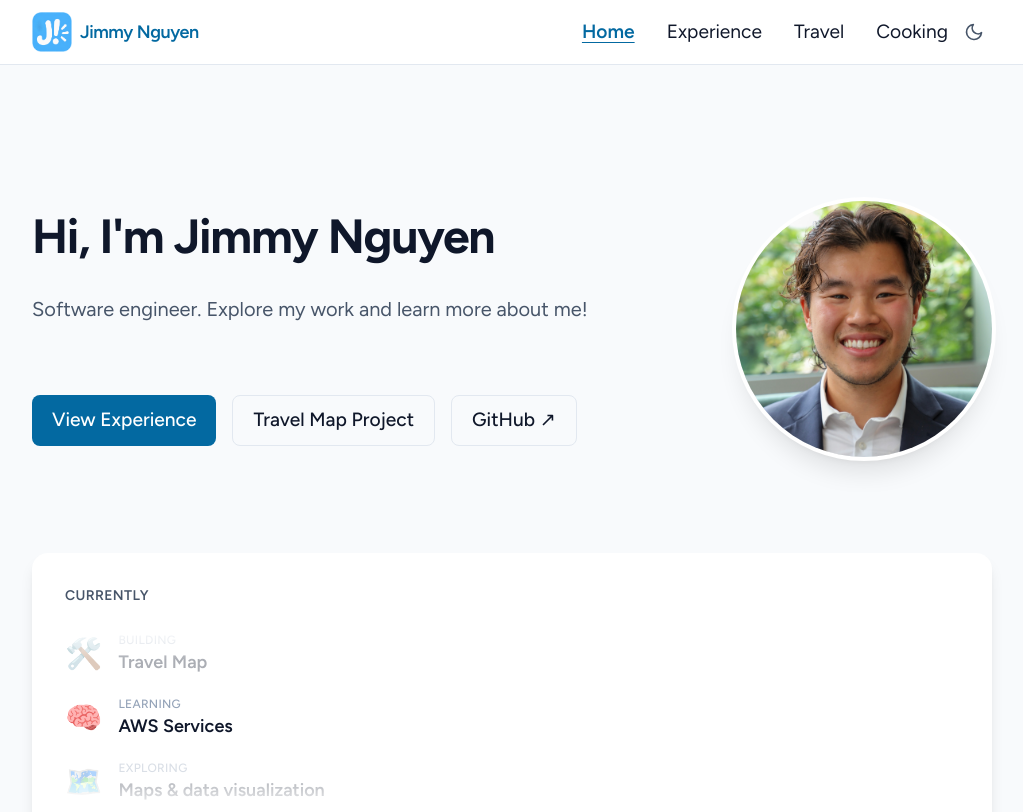
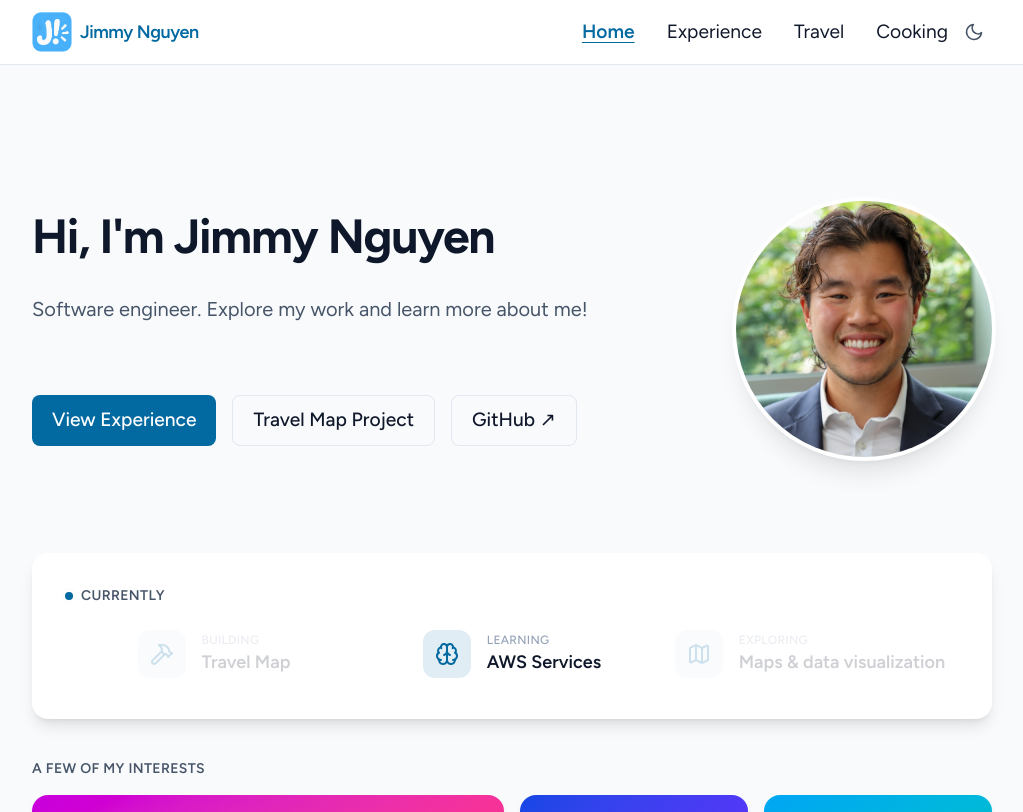
Before and after one commit to jimmytwin7/JimmyNguyen, a Next.js app: page / in a window 1280 px wide. Shown: the top 812 px of the page, without its empty margins (128-1151 px from the left). Built offline with nearby package versions, Linux system fonts and the light colour scheme.

Commit message:
new currently, add jsx a11y lint

```diff
--- a/eslint.config.mjs
+++ b/eslint.config.mjs
@@ -1,5 +1,6 @@
 import coreWebVitals from "eslint-config-next/core-web-vitals";
 import typescript from "eslint-config-next/typescript";
+import jsxA11y from "eslint-plugin-jsx-a11y";
 
 /**
  * ESLint flat config.
@@ -20,7 +21,17 @@ const eslintConfig = [
     ],
   },
   {
+    /**
+     * Accessibility: eslint-config-next already registers the jsx-a11y plugin
+     * but only turns on a handful of rules as warnings. We opt into the
+     * plugin's full `recommended` rule set here (the plugin is already
+     * registered by Next, so we reference its rules rather than re-adding the
+     * plugin, which flat config forbids) and promote the lot to errors so a
+     * real a11y problem fails the build and the pre-commit hook.
+     */
     rules: {
+      ...jsxA11y.configs.recommended.rules,
+
       /**
        * Several components intentionally flip a boolean in a mount effect
        * (`setMounted(true)`, `setPortalReady(true)`) so that the server render
--- a/package.json
+++ b/package.json
@@ -27,6 +27,7 @@
   "dependencies": {
     "@vercel/analytics": "^2.0.1",
     "framer-motion": "^13.3.0",
+    "lucide-react": "1.59.0",
     "next": "^16.3.5",
     "next-themes": "0.4.6",
     "react": "^19.0.0",
--- a/src/app/globals.css
+++ b/src/app/globals.css
@@ -78,3 +78,24 @@ body {
   outline-offset: 2px;
   border-radius: 2px;
 }
+
+/*
+ * "Currently" carousel geometry. The component shifts its track by
+ * (step + --lead) * --slot percent. These vars swap at the sm breakpoint so
+ * the same transform works for both layouts:
+ *   mobile  — 1-up: one item fills the row (--slot 100), leading clone offset
+ *             of one slot (--lead 1) keeps the active item in view.
+ *   sm+     — 3-up: each item is a third (--slot 33.333), no extra lead
+ *             (--lead 0) so the active item sits centered between neighbors.
+ */
+.currently-carousel {
+  --slot: 100;
+  --lead: 2;
+}
+
+@media (min-width: 640px) {
+  .currently-carousel {
+    --slot: 33.3333;
+    --lead: 1;
+  }
+}
--- a/src/components/home/CurrentlySection.tsx
+++ b/src/components/home/CurrentlySection.tsx
@@ -1,121 +1,167 @@
 "use client";
 
 import { useState, useEffect } from "react";
+import {
+  Hammer,
+  Brain,
+  Map as MapIcon,
+  HeartPulse,
+  Plane,
+  type LucideIcon,
+} from "lucide-react";
 
 interface CurrentlyItem {
-  emoji: string;
+  icon: LucideIcon;
   label: string;
   value: string;
 }
 
 const ITEMS: CurrentlyItem[] = [
-  { emoji: "🛠️", label: "Building", value: "Travel Map" },
-  { emoji: "🧠", label: "Learning", value: "AWS Services" },
-  { emoji: "🗺️", label: "Exploring", value: "Maps & data visualization" },
-  { emoji: "🩼", label: "Recovering from", value: "Broken collarbone" },
-  { emoji: "✈️", label: "Planning", value: "Indonesia and Japan" },
+  { icon: Hammer, label: "Building", value: "Travel Map" },
+  { icon: Brain, label: "Learning", value: "AWS Services" },
+  { icon: MapIcon, label: "Exploring", value: "Maps & data visualization" },
+  { icon: HeartPulse, label: "Recovering from", value: "Broken collarbone" },
+  { icon: Plane, label: "Planning", value: "Indonesia and Japan" },
 ];
 
-const INTERVAL_MS = 3000;
-const SLIDE_MS = 500;
-const ROW_REM = 4; // height of a single row in rem
+const HOLD_MS = 3000; // how long each item sits centered
+const SLIDE_MS = 550; // slide duration between items
+const N = ITEMS.length;
 
+/**
+ * "Currently" carousel. Shows three items at a time on sm+ — the center one
+ * sharp, the left/right neighbors blurred and dimmed as a peek — advancing one
+ * step every few seconds. Below sm it falls back to a single centered item
+ * (three thirds is too cramped to read on a phone).
+ *
+ * Infinite loop: the list is padded with a clone of the last item at the front
+ * and the first item at the end, so the active item always has real neighbors.
+ * `active` runs 0..N over the real items; when it steps onto the trailing clone
+ * we let the slide finish, then silently snap back to 0.
+ */
 export default function CurrentlySection() {
-  // index runs 0..ITEMS.length (one past the end lands on the duplicated first item)
-  const [index, setIndex] = useState(0);
+  const [active, setActive] = useState(0);
   const [animate, setAnimate] = useState(true);
 
   useEffect(() => {
-    const id = setInterval(() => {
-      setIndex((i) => i + 1);
-    }, INTERVAL_MS);
+    const id = setInterval(() => setActive((a) => a + 1), HOLD_MS);
     return () => clearInterval(id);
   }, []);
 
-  // When we slide onto the duplicated first item (index === length), let the
-  // animation finish, then snap back to the real first item with no transition.
+  // Stepped onto the trailing clones (active === N): finish the slide, then
+  // reset to 0 with the transition off so the jump is invisible.
   useEffect(() => {
-    if (index !== ITEMS.length) return;
-    const timer = setTimeout(() => {
+    if (active !== N) return;
+    const t = setTimeout(() => {
       setAnimate(false);
-      setIndex(0);
+      setActive(0);
     }, SLIDE_MS);
-    return () => clearTimeout(timer);
-  }, [index]);
+    return () => clearTimeout(t);
+  }, [active]);
 
-  // Re-enable the transition on the next frame after a silent reset.
   useEffect(() => {
     if (animate) return;
     const raf = requestAnimationFrame(() => setAnimate(true));
     return () => cancelAnimationFrame(raf);
   }, [animate]);
 
-  // Duplicate so there's always a previous/next item to show and slide into.
-  const loopItems = [...ITEMS, ...ITEMS, ...ITEMS];
+  // Pad with the last TWO items at the front and the first TWO at the back.
+  // Two clones each side (not one) means the centered item in the 3-up view
+  // always has a real neighbor on BOTH sides — including when we slide onto a
+  // trailing clone during the loop reset, which is what caused the stutter with
+  // single-clone padding. Real item k sits at padded index k + 2.
+  const padded = [ITEMS[N - 2], ITEMS[N - 1], ...ITEMS, ITEMS[0], ITEMS[1]];
+
+  // Track shift (in item-widths) before the responsive clone offset (--lead)
+  // is added in CSS. See the transform below and globals.css for the geometry.
+  const step = active;
 
   return (
     <section
       aria-labelledby="currently-heading"
-      className="rounded-2xl shadow-lg border border-edge bg-surface p-6 sm:p-8"
+      className="rounded-2xl border border-edge bg-surface p-5 shadow-lg sm:p-8"
     >
-      <h2
-        id="currently-heading"
-        className="text-sm font-semibold uppercase tracking-wide text-muted mb-4"
-      >
-        Currently
-      </h2>
+      <div className="mb-4 flex items-center gap-2">
+        {/* Pulsing live dot — the "this is current" cue. */}
+        <span className="relative flex h-2 w-2" aria-hidden="true">
+          <span
+            className="absolute inline-flex h-full w-full animate-ping rounded-full opacity-75 motion-reduce:hidden"
+            style={{ backgroundColor: "var(--accent)" }}
+          />
+          <span
+            className="relative inline-flex h-2 w-2 rounded-full"
+            style={{ backgroundColor: "var(--accent)" }}
+          />
+        </span>
+        <h2
+          id="currently-heading"
+          className="text-xs font-semibold uppercase tracking-wide text-muted sm:text-sm"
+        >
+          Currently
+        </h2>
+      </div>
 
-      {/* Viewport: 3 rows tall, active item centered */}
-      <div
-        className="relative overflow-hidden"
-        style={{
-          height: `${ROW_REM * 3}rem`,
-          // Soft fade at top and bottom edges
-          maskImage:
-            "linear-gradient(to bottom, transparent, black 20%, black 80%, transparent)",
-          WebkitMaskImage:
-            "linear-gradient(to bottom, transparent, black 20%, black 80%, transparent)",
-        }}
-        aria-live="polite"
-      >
-        <ul
-          className="absolute inset-x-0 top-0 ease-in-out"
-          style={{
-            // Offset so the active item (index) sits in the middle slot.
-            // +ITEMS.length keeps us in the middle copy for headroom above.
-            transform: `translateY(-${(index + ITEMS.length - 1) * ROW_REM}rem)`,
-            transition: animate ? `transform ${SLIDE_MS}ms` : "none",
-          }}
+      {/* Viewport. On mobile each item is full width (1-up); on sm+ each item is
+          a third, so the active item is flanked by blurred neighbors.
+
+          `--slot` is one item width as a % of the track, swapped at the
+          breakpoint (100 on mobile, 33.333 on sm+), so the transform shifts by
+          whole items in either layout. */}
+      <div className="currently-carousel relative h-14 overflow-hidden sm:h-16">
+        <div
+          className="flex h-full"
+          style={
+            {
+              // --slot = one item width (% of track); --lead = clone offset in
+              // slots (two front clones now). Both swap at the sm breakpoint
+              // (see globals.css):
+              //   mobile 1-up: slot 100%, lead 2 → active item at the left edge
+              //   sm+ 3-up:    slot 33.3%, lead 1 → active item in the centre
+              //                slot, flanked by real neighbors on both sides
+              transform: `translateX(calc((${step} + var(--lead)) * var(--slot) * -1%))`,
+              transition: animate
+                ? `transform ${SLIDE_MS}ms ease-in-out`
+                : "none",
+            } as React.CSSProperties
+          }
         >
-          {loopItems.map((item, i) => {
-            // Which position is currently the active (center) row?
-            const activeRow = index + ITEMS.length;
-            const isActive = i === activeRow;
+          {padded.map((item, i) => {
+            const Icon = item.icon;
+            // Two front clones, so real item k is at padded index k + 2.
+            const isActive = i === active + 2;
             return (
-              <li
+              <div
                 key={`${item.label}-${i}`}
-                className="flex items-center gap-4 transition-opacity duration-500"
+                // Full width on mobile, a third on sm+ (the 3-up view).
+                className="flex h-full w-full shrink-0 items-center justify-center gap-3 px-2 transition-all duration-500 sm:w-1/3 sm:gap-4"
                 style={{
-                  height: `${ROW_REM}rem`,
-                  opacity: isActive ? 1 : 0.35,
+                  opacity: isActive ? 1 : 0.2,
                 }}
                 aria-hidden={isActive ? undefined : true}
               >
-                <span className="text-3xl shrink-0" aria-hidden="true">
-                  {item.emoji}
+                <span
+                  className="flex h-10 w-10 shrink-0 items-center justify-center rounded-xl sm:h-12 sm:w-12"
+                  style={{
+                    backgroundColor:
+                      "color-mix(in srgb, var(--accent) 12%, transparent)",
+                    color: "var(--accent)",
+                  }}
+                  aria-hidden="true"
+                >
+                  <Icon className="h-5 w-5 sm:h-6 sm:w-6" strokeWidth={2} />
                 </span>
-                <div className="min-w-0">
-                  <p className="text-xs font-medium uppercase tracking-wide text-faint">
+                <span className="flex min-w-0 flex-col">
+                  <span className="text-xs font-medium uppercase tracking-wide text-faint">
                     {item.label}
-                  </p>
-                  <p className="text-lg font-semibold text-app truncate">
+                  </span>
+                  <span className="truncate text-base font-semibold text-app sm:text-lg">
                     {item.value}
-                  </p>
-                </div>
-              </li>
+                  </span>
+                </span>
+              </div>
             );
           })}
-        </ul>
+        </div>
       </div>
     </section>
   );
```
Also changed, not shown: src/components/travel/Lightbox.tsx (+10 -1 lines), 2 other files (tests, documents, lock files or other folders).
